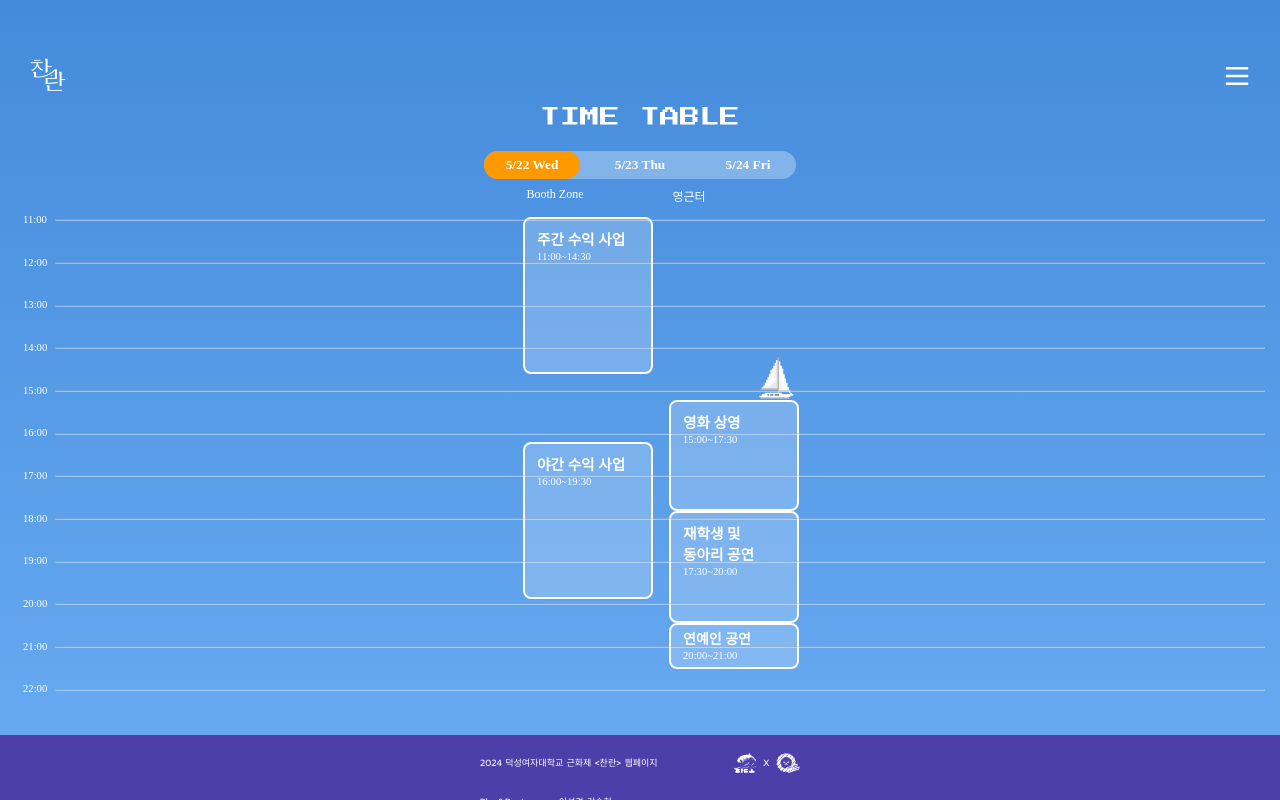
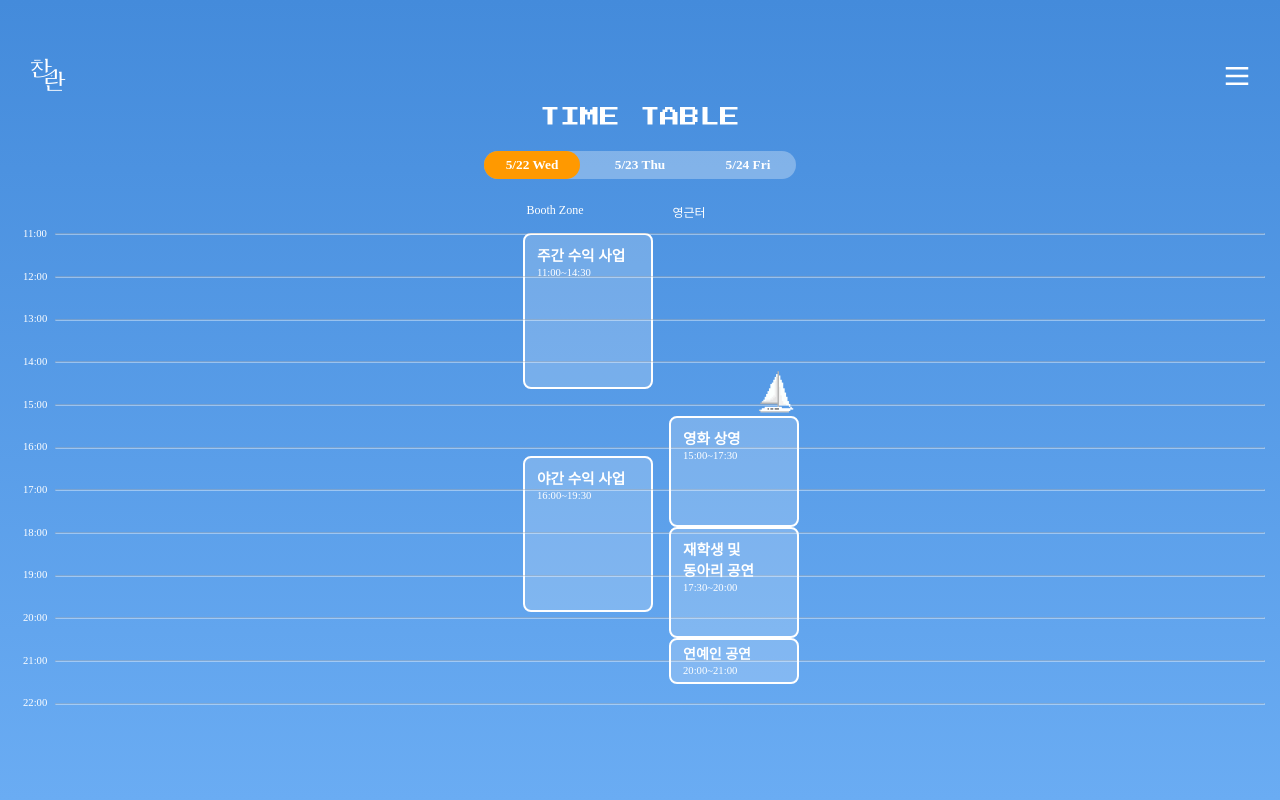
Before and after one commit to 2024-LIKELION-DS/DSFest_FE, a React (Create React App) app: page /timetable in a window 1280 px wide. Built offline with nearby package versions, Linux system fonts and the light colour scheme; no server answers; a web font is replaced by a local one.

Commit message:
💄 타임테이블 푸터 고정(#3)
타임테이블 푸터 고정(#3)

```diff
--- a/src/pages/TimeTable.js
+++ b/src/pages/TimeTable.js
@@ -41,7 +41,7 @@ function TimeTable() {
                         <T.Bold>주간 수익 사업</T.Bold>
                         <T.Time>11:00~14:30</T.Time>
                     </T.DayBooth>
-                    <div style={{ height: "68px" }}></div>
+                    <div style={{ height: "67px" }}></div>
                     <T.DayBooth>
                         <T.Bold>야간 수익 사업</T.Bold>
                         <T.Time>16:00~19:30</T.Time>
@@ -110,7 +110,7 @@ function TimeTable() {
                         <T.Bold>주간 수익 사업</T.Bold>
                         <T.Time>11:00~14:30</T.Time>
                     </T.DayBooth>
-                    <div style={{ height: "68px" }}></div>
+                    <div style={{ height: "67px" }}></div>
                     <T.DayBooth>
                         <T.Bold>야간 수익 사업</T.Bold>
                         <T.Time>16:00~19:30</T.Time>
@@ -168,7 +168,7 @@ function TimeTable() {
                         <T.Bold>주간 수익 사업</T.Bold>
                         <T.Time>11:00~14:30</T.Time>
                     </T.DayBooth>
-                    <div style={{ height: "68px" }}></div>
+                    <div style={{ height: "67px" }}></div>
                     <T.DayBooth>
                         <T.Bold>야간 수익 사업</T.Bold>
                         <T.Time>16:00~19:30</T.Time>
@@ -200,7 +200,7 @@ function TimeTable() {
                             <T.Bold>영화 상영</T.Bold>
                             <T.Time>15:00~17:30</T.Time>
                         </T.Movie>
-                        <div style={{ height: "47px" }}></div>
+                        <div style={{ height: "46px" }}></div>
                         <T.Content>
                             <T.BoldTop5>총학생회 콘텐츠</T.BoldTop5>
                             <T.Time>18:30~19:30</T.Time>
@@ -211,7 +211,7 @@ function TimeTable() {
                             </T.BoldTop5>
                             <T.Time>19:30~21:00</T.Time>
                         </T.Dj>
-                        <div style={{ height: "16.5px" }}></div>
+                        <div style={{ height: "18px" }}></div>
                         <T.Celeb2Fire>
                             <T.InlineBoldF>불꽃놀이</T.InlineBoldF>
                             <T.InlineTimeF>21:30~22:00</T.InlineTimeF>
@@ -285,6 +285,7 @@ function TimeTable() {
                                         5/24 Fri
                                     </T.FriButton>
                                 </T.DayBox>
+                                <br />
 
                                 {selectedDay === "5/22 Wed" && (
                                     <Day1TimeTable />
@@ -346,7 +347,9 @@ function TimeTable() {
                                     </T.TimeLine>
                                 </T.BackgroundBox>
                                 <br />
-
+                                <br />
+                                <br />
+                                <br />
                                 {/*여기 부분 작업!*/}
 
                                 <Footer />
--- a/src/styles/TimeTableStyle.js
+++ b/src/styles/TimeTableStyle.js
@@ -22,9 +22,8 @@ export const Wrapper = styled.div`
     justify-content: center;
     margin-left: 50px;
     margin-right: 12px;
-    margin-bottom: 50px;
-    position: static;
-    height: 1000px;
+    margin-bottom: 10px;
+    height: 600px;
 `;
 
 export const Booth = styled.div`
@@ -102,7 +101,8 @@ export const FriButton = styled.button`
 
 export const DayBooth = styled.div`
     width: 126px;
-    height: 153px;
+
+    height: 152px;
     border-radius: 8px;
     border: 2px solid white;
     background-color: rgba(255, 255, 255, 0.2);
@@ -157,7 +157,7 @@ export const Top = styled.span`
     display: block;
     color: white;
     font-size: 9pt;
-    margin-top: 8px;
+
     margin-bottom: 15px;
     margin-left: 3.5px;
     font-family: "AppleSDGothicNeo";
@@ -192,17 +192,15 @@ export const InlineTimeF = styled.span`
 `;
 export const Movie = styled.div`
     width: 126px;
+    margin-top: 2px;
     height: 107px;
     border-radius: 8px;
     border: 2px solid white;
     background-color: rgba(255, 255, 255, 0.2);
-    @media screen and (min-width: 1024px) and (hover: hover) and (pointer: fine) {
-        height: 105px;
-    }
 `;
 export const StuPerform = styled.div`
     width: 126px;
-    height: 108px;
+    height: 107px;
     border-radius: 8px;
     border: 2px solid white;
     background-color: rgba(255, 255, 255, 0.2);
@@ -217,7 +215,7 @@ export const Celeb1 = styled.div`
 `;
 export const Celeb2Fire = styled.div`
     width: 126px;
-    height: 23px;
+    height: 24px;
     display: flex;
     border-radius: 8px;
     border: 2px solid white;
@@ -225,7 +223,7 @@ export const Celeb2Fire = styled.div`
 `;
 export const SongFest = styled.div`
     width: 126px;
-    height: 82px;
+    height: 81px;
     border-radius: 8px;
     border: 2px solid white;
     background-color: rgba(255, 255, 255, 0.2);
@@ -239,7 +237,7 @@ export const Content = styled.div`
 `;
 export const Dj = styled.div`
     width: 126px;
-    height: 62px;
+    height: 61.5px;
     border-radius: 8px;
     border: 2px solid white;
     background-color: rgba(255, 255, 255, 0.2);
@@ -262,24 +260,20 @@ export const TimeLine = styled.div`
     font-weight: 500;
 `;
 export const BackgroundBox = styled.div`
-    position: relative;
-    margin-top: -1030px;
+    position: static;
+    width: 100%;
+    height: 600px;
+    margin-top: -600px;
 `;
 export const PcDiv = styled.div`
-    height: 180px;
+    height: 178px;
     display: flex;
     justify-content: flex-end;
     align-items: flex-end;
-    @media screen and (min-width: 1024px) and (hover: hover) and (pointer: fine) {
-        height: 172px;
-    }
 `;
 export const Day2PcDiv = styled.div`
-    height: 337px;
+    height: 336px;
     display: flex;
     justify-content: flex-end;
     align-items: flex-end;
-    @media screen and (min-width: 1024px) and (hover: hover) and (pointer: fine) {
-        height: 320px;
-    }
 `;
```
